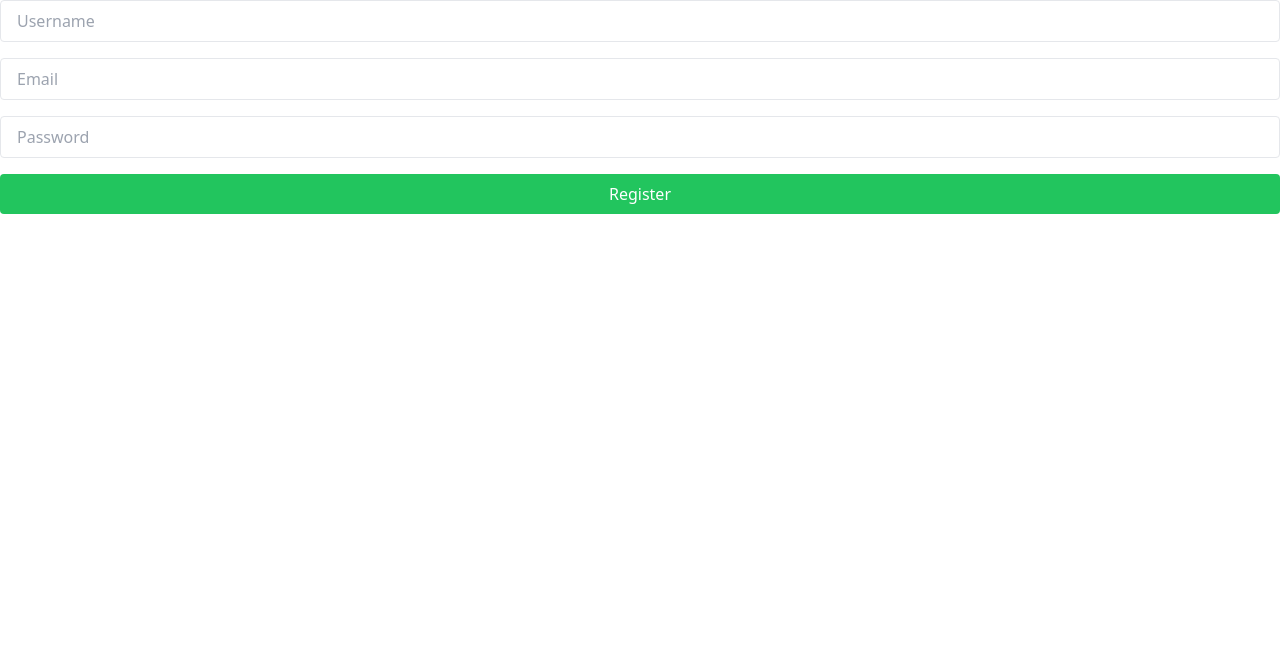
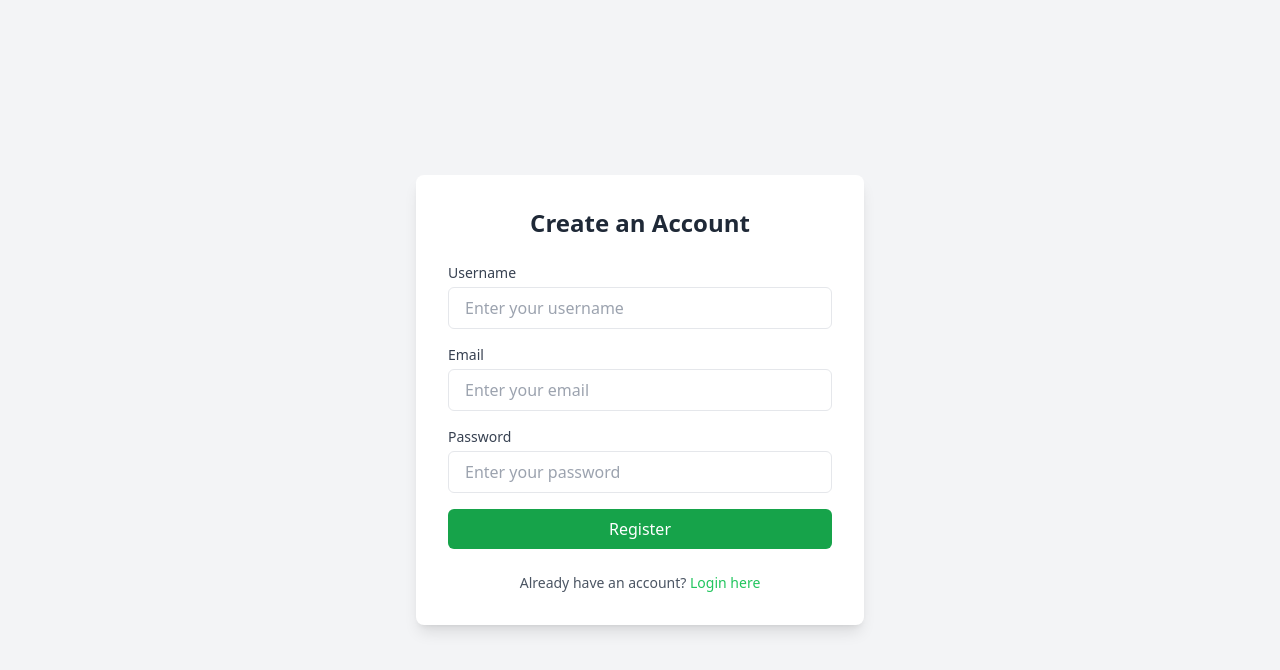
Before and after one commit to NirojBhattarai/expense_tracker, a React (Create React App) app in the folder frontend_expense_tracker/: page /register in a window 1280 px wide. Shown: the top 670 px of the page. Built offline with nearby package versions, Linux system fonts and the light colour scheme.

Commit message:
fix: Fix issues in frontend dashboard

```diff
--- a/frontend_expense_tracker/package.json
+++ b/frontend_expense_tracker/package.json
@@ -4,8 +4,11 @@
   "private": true,
   "dependencies": {
     "axios": "^1.7.9",
+    "chart.js": "^4.4.7",
     "cra-template": "1.2.0",
+    "js-cookie": "^3.0.5",
     "react": "^18.0.0",
+    "react-chartjs-2": "^5.2.0",
     "react-dom": "^18.0.0",
     "react-router-dom": "^7.0.2",
     "react-scripts": "5.0.1"
--- a/frontend_expense_tracker/src/context/AuthContext.js
+++ b/frontend_expense_tracker/src/context/AuthContext.js
@@ -1,35 +1,37 @@
 import React, { createContext, useState, useEffect } from 'react';
 import axios from 'axios';
-
+import Cookies from 'js-cookie';
 export const AuthContext = createContext();
 
 export const AuthProvider = ({ children }) => {
     const [isAuthenticated, setIsAuthenticated] = useState(false);
 
     useEffect(() => {
-        const token = localStorage.getItem('accessToken');
-        if (token) {
+        const accessToken = Cookies.get('accessToken');
+        if (accessToken) {
             setIsAuthenticated(true);
         }
     }, []);
 
     const login = (accessToken, refreshToken) => {
-        localStorage.setItem('accessToken', accessToken);
-        localStorage.setItem('refreshToken', refreshToken);
+        // Save the tokens in cookies
+        Cookies.set('accessToken', accessToken, { expires: 15 / 1440 }); // 15 mins
+        Cookies.set('refreshToken', refreshToken, { expires: 7 }); // 7 days
         setIsAuthenticated(true);
     };
 
     const logout = () => {
-        localStorage.removeItem('accessToken');
-        localStorage.removeItem('refreshToken');
+        // Remove the tokens from cookies
+        Cookies.remove('accessToken');
+        Cookies.remove('refreshToken');
         setIsAuthenticated(false);
     };
 
     const renewToken = async () => {
         try {
-            const refreshToken = localStorage.getItem('refreshToken');
-            const response = await axios.post('http:localhost/api/v1/users/token', { token: refreshToken });
-            localStorage.setItem('accessToken', response.data.accessToken);
+            const refreshToken = Cookies.get('refreshToken');
+            const response = await axios.post('http://localhost:5000/api/v1/users/token', { token: refreshToken });
+            Cookies.set('accessToken', response.data.accessToken, { expires: 15 / 1440 });
             return response.data.accessToken;
         } catch (error) {
             logout();
--- a/frontend_expense_tracker/src/pages/Login.jsx
+++ b/frontend_expense_tracker/src/pages/Login.jsx
@@ -1,7 +1,7 @@
 import React, { useState, useContext } from "react";
 import axios from "axios";
 import { AuthContext } from "../context/AuthContext.js";
-import { useNavigate } from "react-router-dom";
+import { Link,useNavigate } from "react-router-dom";
 
 const Login = () => {
     const [email, setEmail] = useState("");
@@ -12,7 +12,11 @@ const Login = () => {
     const handleLogin = async (e) => {
         e.preventDefault();
         try {
-            const response = await axios.post("/api/login", { email, password });
+            const response = await axios.post(
+                "http://localhost:5000/api/v1/users/login",
+                { email, password },
+                { withCredentials: true },
+            );
             login(response.data.accessToken, response.data.refreshToken);
             navigate("/");
         } catch (error) {
@@ -21,25 +25,62 @@ const Login = () => {
     };
 
     return (
-        <form onSubmit={handleLogin} className="flex flex-col space-y-4">
+        <div className="flex items-center justify-center min-h-screen bg-gray-100">
+            <div className="w-full max-w-md p-8 space-y-6 bg-white rounded-lg shadow-md">
+                <h2 className="text-2xl font-bold text-center text-gray-800">
+                    Login to Your Account
+                </h2>
+                <form onSubmit={handleLogin} className="space-y-4">
+                    <div>
+                        <label
+                            htmlFor="email"
+                            className="block text-sm font-medium text-gray-700"
+                        >
+                            Email
+                        </label>
                         <input
+                            id="email"
                             type="email"
-                placeholder="Email"
+                            placeholder="Enter your email"
                             value={email}
                             onChange={(e) => setEmail(e.target.value)}
-                className="px-4 py-2 border rounded"
+                            className="w-full px-4 py-2 mt-1 border rounded-md focus:ring-2 focus:ring-blue-500 focus:outline-none"
                         />
+                    </div>
+                    <div>
+                        <label
+                            htmlFor="password"
+                            className="block text-sm font-medium text-gray-700"
+                        >
+                            Password
+                        </label>
                         <input
+                            id="password"
                             type="password"
-                placeholder="Password"
+                            placeholder="Enter your password"
                             value={password}
                             onChange={(e) => setPassword(e.target.value)}
-                className="px-4 py-2 border rounded"
+                            className="w-full px-4 py-2 mt-1 border rounded-md focus:ring-2 focus:ring-blue-500 focus:outline-none"
                         />
-            <button type="submit" className="px-4 py-2 bg-blue-500 text-white rounded">
+                    </div>
+                    <button
+                        type="submit"
+                        className="w-full px-4 py-2 text-white bg-blue-600 rounded-md hover:bg-blue-700 transition duration-200 ease-in-out"
+                    >
                         Login
                     </button>
                 </form>
+                <p className="text-sm text-center text-gray-600">
+                    Don't have an account?{" "}
+                    <Link
+                        to="/register"
+                        className="text-blue-500 hover:underline"
+                    >
+                        Sign up here
+                    </Link>
+                </p>
+            </div>
+        </div>
     );
 };
 
--- a/frontend_expense_tracker/src/pages/Register.jsx
+++ b/frontend_expense_tracker/src/pages/Register.jsx
@@ -1,7 +1,7 @@
 import React, { useState, useContext } from "react";
 import axios from "axios";
 import { AuthContext } from "../context/AuthContext.js";
-import { useNavigate } from "react-router-dom";
+import { Link, useNavigate } from "react-router-dom";
 
 const Register = () => {
     const [username, setUsername] = useState("");
@@ -13,7 +13,10 @@ const Register = () => {
     const handleRegister = async (e) => {
         e.preventDefault();
         try {
-            const response = await axios.post("/api/register", { username, email, password });
+            const response = await axios.post(
+                "http://localhost:5000/api/v1/users/register",
+                { username, email, password }
+            );
             login(response.data.accessToken, response.data.refreshToken);
             navigate("/");
         } catch (error) {
@@ -22,32 +25,86 @@ const Register = () => {
     };
 
     return (
-        <form onSubmit={handleRegister} className="flex flex-col space-y-4">
+        <div className="flex items-center justify-center min-h-screen bg-gray-100">
+            <div className="w-full max-w-md p-8 space-y-6 bg-white rounded-lg shadow-lg">
+                <h2 className="text-2xl font-bold text-center text-gray-800">
+                    Create an Account
+                </h2>
+                <form onSubmit={handleRegister} className="space-y-4">
+                    {/* Username Input */}
+                    <div>
+                        <label
+                            htmlFor="username"
+                            className="block text-sm font-medium text-gray-700"
+                        >
+                            Username
+                        </label>
                         <input
+                            id="username"
                             type="text"
-                placeholder="Username"
+                            placeholder="Enter your username"
                             value={username}
                             onChange={(e) => setUsername(e.target.value)}
-                className="px-4 py-2 border rounded"
+                            className="w-full px-4 py-2 mt-1 border rounded-md focus:ring-2 focus:ring-green-500 focus:outline-none"
                         />
+                    </div>
+
+                    {/* Email Input */}
+                    <div>
+                        <label
+                            htmlFor="email"
+                            className="block text-sm font-medium text-gray-700"
+                        >
+                            Email
+                        </label>
                         <input
+                            id="email"
                             type="email"
-                placeholder="Email"
+                            placeholder="Enter your email"
                             value={email}
                             onChange={(e) => setEmail(e.target.value)}
-                className="px-4 py-2 border rounded"
+                            className="w-full px-4 py-2 mt-1 border rounded-md focus:ring-2 focus:ring-green-500 focus:outline-none"
                         />
+                    </div>
+
+                    {/* Password Input */}
+                    <div>
+                        <label
+                            htmlFor="password"
+                            className="block text-sm font-medium text-gray-700"
+                        >
+                            Password
+                        </label>
                         <input
+                            id="password"
                             type="password"
-                placeholder="Password"
+                            placeholder="Enter your password"
                             value={password}
                             onChange={(e) => setPassword(e.target.value)}
-                className="px-4 py-2 border rounded"
+                            className="w-full px-4 py-2 mt-1 border rounded-md focus:ring-2 focus:ring-green-500 focus:outline-none"
                         />
-            <button type="submit" className="px-4 py-2 bg-green-500 text-white rounded">
+                    </div>
+
+                    {/* Register Button */}
+                    <button
+                        type="submit"
+                        className="w-full px-4 py-2 text-white bg-green-600 rounded-md hover:bg-green-700 transition duration-200 ease-in-out"
+                    >
                         Register
                     </button>
                 </form>
+
+                <p className="text-sm text-center text-gray-600">
+                    Already have an account?{" "}
+                    <Link
+                        to="/login"
+                        className="text-green-500 hover:underline"
+                    >
+                        Login here
+                    </Link>
+                </p>
+            </div>
+        </div>
     );
 };
 
```
Also changed, not shown: frontend_expense_tracker/src/pages/Dashboard.jsx (+190 -34 lines), 1 other file (tests, documents, lock files or other folders). Lines whose indentation alone changed are shown as unchanged.
